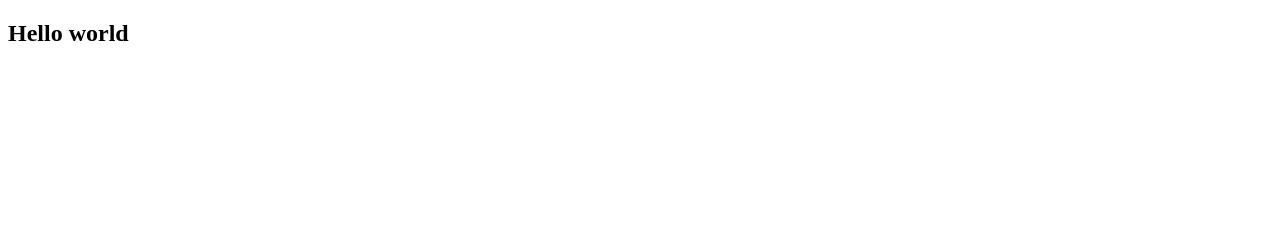
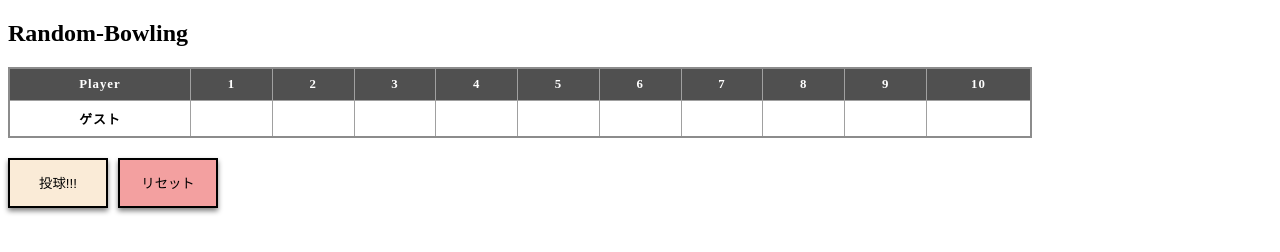
Before and after one commit to yuutakkuma/random-bowling, a website built with webpack: page src/index.html in a window 1280 px wide. Built offline with nearby package versions, Linux system fonts and the light colour scheme.

Commit message:
とりあえず10ラウンド投げるようにした

```diff
--- a/src/game.ts
+++ b/src/game.ts
@@ -1,5 +1,56 @@
+import { Storage } from './storage'
+
 export class Game {
-  static start() {
+  // 0スタートとする
+  private round = 0
+
+  private count: 1 | 2 | 3 = 1
+
+  start() {
     console.log('game start')
+
+    const scores = document.querySelectorAll('.score')
+
+    const bolingBtn = document.querySelector('.bowling_btn')
+    bolingBtn?.addEventListener('click', () => {
+      const score = Storage.data[this.round]
+      const num = this.getRandomNum({ max: 10 - (score ?? 0) })
+      console.log({ score, num, round: this.round, count: this.count })
+
+      if (this.round === 10) {
+        console.log('game end')
+        return
+      }
+
+      // ストライク判定
+      if (this.count === 1 && num === 10) {
+        Storage.save({ round: this.round, score: num })
+        scores[this.round].textContent = String(Storage.data[this.round])
+        this.round += 1
+        return
+      }
+
+      if (this.count === 1 && num < 10) {
+        Storage.save({ round: this.round, score: num })
+        scores[this.round].textContent = String(Storage.data[this.round])
+        this.count = 2
+        return
+      }
+
+      // 二球目
+      const oldScore = Storage.data[this.round]
+      if (this.count === 2) {
+        Storage.save({ round: this.round, score: (oldScore ?? 0) + num })
+        scores[this.round].textContent = String(Storage.data[this.round])
+        this.round += 1
+        this.count = 1
+        return
+      }
+    })
+  }
+
+  private getRandomNum(num: { max: number }) {
+    const { max } = num
+    return Math.floor(Math.random() * max + 1)
   }
 }
--- /dev/null
+++ b/src/index.css
@@ -0,0 +1,55 @@
+#root {
+  width: 100%;
+}
+
+th,
+td {
+  border: 1px solid rgb(160 160 160);
+  padding: 8px 10px;
+}
+
+table {
+  width: 80%;
+  border-collapse: collapse;
+  border: 2px solid rgb(140 140 140);
+  font-size: 0.8rem;
+  letter-spacing: 1px;
+}
+
+button {
+  border-style: solid;
+  box-shadow: 0px 3px 5px gray;
+}
+button:active {
+  transform: translate(0px, 3px);
+  box-shadow: none;
+}
+
+.cell_title {
+  background-color: #505050;
+  color: #fff;
+}
+
+.score {
+  text-align: center;
+  font-weight: 700;
+}
+
+.btn_container {
+  display: flex;
+  flex-direction: row;
+  padding: 20px 0px;
+}
+
+.bowling_btn {
+  width: 100px;
+  height: 50px;
+  background-color: antiquewhite;
+  margin-right: 10px;
+}
+
+.reset_btn {
+  width: 100px;
+  height: 50px;
+  background-color: rgb(243, 160, 160);
+}
--- a/src/index.html
+++ b/src/index.html
@@ -5,5 +5,39 @@
     <meta name="viewport" content="width=device-width, initial-scale=1.0" />
     <title>ランダム ボーリング</title>
   </head>
-  <body id="root"></body>
+  <body id="root">
+    <h2>Random-Bowling</h2>
+    <table>
+      <tr>
+        <th class="cell_title">Player</th>
+        <th class="cell_title">1</th>
+        <th class="cell_title">2</th>
+        <th class="cell_title">3</th>
+        <th class="cell_title">4</th>
+        <th class="cell_title">5</th>
+        <th class="cell_title">6</th>
+        <th class="cell_title">7</th>
+        <th class="cell_title">8</th>
+        <th class="cell_title">9</th>
+        <th class="cell_title">10</th>
+      </tr>
+      <tr>
+        <th scope="name">ゲスト</th>
+        <td class="score score_1"></td>
+        <td class="score score_2"></td>
+        <td class="score score_3"></td>
+        <td class="score score_4"></td>
+        <td class="score score_5"></td>
+        <td class="score score_6"></td>
+        <td class="score score_7"></td>
+        <td class="score score_8"></td>
+        <td class="score score_9"></td>
+        <td class="score score_10"></td>
+      </tr>
+    </table>
+    <div class="btn_container">
+      <button class="bowling_btn">投球!!!</button>
+      <button class="reset_btn">リセット</button>
+    </div>
+  </body>
 </html>
--- a/src/index.ts
+++ b/src/index.ts
@@ -1,8 +1,5 @@
+import './index.css'
 import { Game } from './game'
 
-const root = document.getElementById('root')
-const text = document.createElement('h2')
-text.textContent = 'Hello world'
-root?.appendChild(text)
-
-Game.start()
+const game = new Game()
+game.start()
--- a/src/storage.ts
+++ b/src/storage.ts
@@ -1,20 +1,6 @@
-type Score = {
-  one?: number
-  two?: number
-  three?: number
-}
-
-type SaveData = {
-  [round: number]:
-    | {
-        score: Score
-      }
-    | undefined
-}
-
 type SaveItem = {
   round: number
-  score: Score
+  score: number
 }
 
 /**
@@ -22,18 +8,13 @@ type SaveItem = {
  * ゲームデータが保存されてるクラス
  */
 export class Storage {
-  static data: SaveData = {}
+  static data: number[] | undefined[] = []
 
   static save(item: SaveItem) {
-    this.data[item.round] = {
-      score: {
-        ...this.data[item.round]?.score,
-        ...item.score
-      }
-    }
+    this.data[item.round] = item.score
   }
 
   static reset() {
-    this.data = {}
+    this.data = []
   }
 }
```
